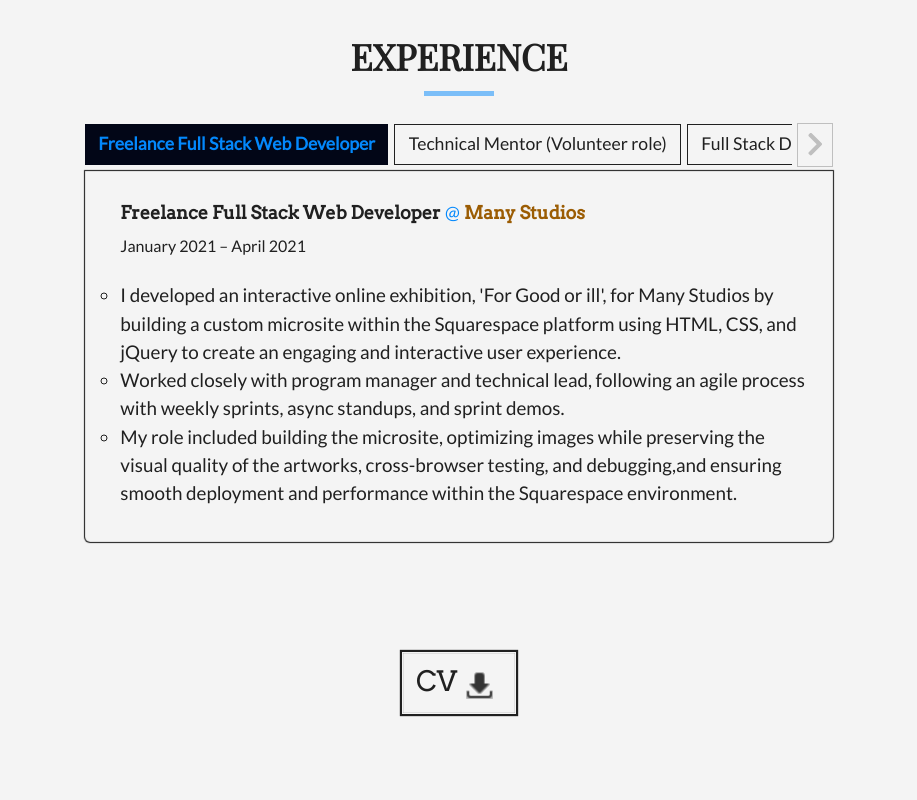
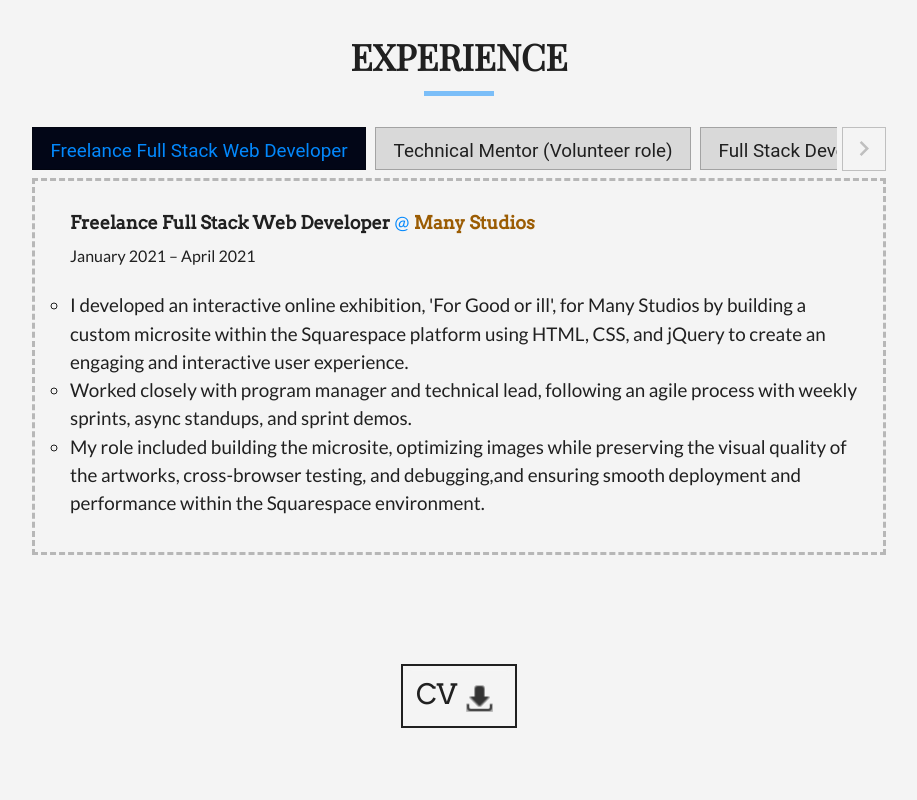
Before and after one commit to abdulkadiret/personal-portfolio, a React (Create React App) app: page / in a window 1280 px wide. Shown: the part 2540-3340 px from the top of the page, without its empty margins (181-1098 px from the left). Built offline with nearby package versions, Linux system fonts and the light colour scheme; a web font is replaced by a local one.

Commit message:
Updated Experience component with React Icons and CSS improvements

```diff
--- a/src/components/Experience/index.js
+++ b/src/components/Experience/index.js
@@ -1,14 +1,10 @@
 import React, { useState, useEffect, useRef } from 'react';
 import './style.css';
 import data from '../../assets/data/experianceData';
-import { Container, ButtonGroup, Button } from 'react-bootstrap';
+import { Container } from 'react-bootstrap';
 import DownloadIcon from '../../assets/images/download-icon.gif';
 import { TransitionGroup, CSSTransition } from 'react-transition-group';
-import { FontAwesomeIcon } from '@fortawesome/react-fontawesome';
-import {
-  faChevronLeft,
-  faChevronRight,
-} from '@fortawesome/free-solid-svg-icons';
+import { MdKeyboardArrowLeft, MdKeyboardArrowRight } from 'react-icons/md';
 
 const Experience = ({ className }) => {
   const [myExperience, setMyExperience] = useState(1);
@@ -21,22 +17,19 @@ const Experience = ({ className }) => {
     if (!el) return;
 
     const { scrollLeft, scrollWidth, clientWidth } = el;
-    const tolerance = 2; // adjust as needed for your layout
+    const tolerance = 2;
 
     setCanScrollLeft(scrollLeft > tolerance);
     setCanScrollRight(scrollLeft + clientWidth < scrollWidth - tolerance);
   };
 
-  const scroll = (scrollOffset) => {
+  const scroll = (offset) => {
     const el = scrollRef.current;
-    if (el) {
-      el.scrollBy({ left: scrollOffset, behavior: 'smooth' });
+    if (!el) return;
 
-      // Delay to let the scroll finish
-      setTimeout(() => {
-        checkScroll();
-      }, 300);
-    }
+    el.scrollBy({ left: offset, behavior: 'smooth' });
+
+    setTimeout(checkScroll, 300);
   };
 
   useEffect(() => {
@@ -44,7 +37,6 @@ const Experience = ({ className }) => {
     if (!el) return;
 
     checkScroll();
-
     el.addEventListener('scroll', checkScroll);
     window.addEventListener('resize', checkScroll);
 
@@ -55,67 +47,70 @@ const Experience = ({ className }) => {
   }, []);
 
   return (
-    <>
-      <section id='experience' className={className}>
-        <Container className='experience__content px-sm-1 px-md-5 px-lg-1 px-xl-5 col-lg-8 col-lg-offset-2'>
+    <section>
+      <div id='experience' className={`${className} pb-5`}>
+        <Container className='experience__content px-sm-1 px-md-5 px-lg-1 px-xl-5 col-lg-9 col-lg-offset-2'>
           <h1 className='center' data-aos='fade-up'>
             Experience
           </h1>
 
-          <div className='scroll-wrapper mb-1' data-aos='fade-up'>
+          <div
+            className='nav-tabs-scroll-container d-flex align-items-center position-relative'
+            data-aos='fade-up'
+          >
+            {/* Left Scroll Button */}
             {canScrollLeft && (
               <button
                 className='scroll-btn left'
                 onClick={() => scroll(-150)}
                 aria-label='Scroll left'
               >
-                <FontAwesomeIcon icon={faChevronLeft} />
+                <MdKeyboardArrowLeft className='slider-icon left' />
               </button>
             )}
 
-            <ButtonGroup
+            {/* Scrollable Tabs */}
+            <div
+              className='nav-tabs-wrapper flex-grow-1 overflow-auto'
               ref={scrollRef}
-              className='button__group text-center d-flex'
-              size='md'
-              role='group'
-              onMouseEnter={() =>
-                scrollRef.current.classList.add('scroll-visible')
-              }
-              onMouseLeave={() =>
-                scrollRef.current.classList.remove('scroll-visible')
-              }
+            >
+              <ul
+                className='nav nav-tabs flex-nowrap border-bottom-0'
+                id='experienceTabs'
               >
                 {data.map(({ id, title }) => (
-                <Button
-                  type='button'
-                  key={id}
-                  id={`${id}`}
-                  active={id === myExperience}
-                  className='btn experience__btn'
+                  <li className='nav-item' key={id}>
+                    <button
+                      className={`nav-link rounded-0 pb-1 pt-2 m-1 ${
+                        myExperience === id ? 'active' : ''
+                      }`}
                       onClick={() => setMyExperience(id)}
                     >
-                  <span>{title}</span>
-                </Button>
+                      {title}
+                    </button>
+                  </li>
                 ))}
-            </ButtonGroup>
+              </ul>
+            </div>
 
+            {/* Right Scroll Button */}
             {canScrollRight && (
               <button
                 className='scroll-btn right'
                 onClick={() => scroll(150)}
                 aria-label='Scroll right'
               >
-                <FontAwesomeIcon icon={faChevronRight} />
+                <MdKeyboardArrowRight className='slider-icon right' />
               </button>
             )}
           </div>
 
-          <div className='col px-0' data-aos='fade-up'>
           <ExperienceDetail id={myExperience.toString()} />
+        </Container>
       </div>
-        </Container>
-      </section>
+
       <div className='banner d-flex justify-content-center align-items-center'>
+        <div className='cv__box'>
           <a
             href='https://drive.google.com/file/d/1BsuZFuWce9dsfdkxsdzKedplYJ8TgNEt/view'
             target='_blank'
@@ -132,7 +127,8 @@ const Experience = ({ className }) => {
             />
           </a>
         </div>
-    </>
+      </div>
+    </section>
   );
 };
 
@@ -141,7 +137,11 @@ const ExperienceDetail = ({ id }) => {
   if (!foundExperience) return null;
 
   return (
-    <TransitionGroup key={foundExperience.id} className='experience__wrapper'>
+    <TransitionGroup
+      key={foundExperience.id}
+      className='experience__wrapper'
+      data-aos='fade-up'
+    >
       <CSSTransition
         key={foundExperience.id}
         appear={true}
--- a/src/components/Experience/style.css
+++ b/src/components/Experience/style.css
@@ -11,14 +11,12 @@
 .button__group {
   display: flex;
   overflow-x: auto;
-  white-space: nowrap;
   -webkit-overflow-scrolling: touch;
   scrollbar-width: none;
   flex-grow: 1;
   scroll-behavior: smooth;
 }
 
-/* Buttons inside scroll area */
 .button__group .btn {
   flex: 0 0 auto;
   margin-right: 0.4rem;
@@ -31,26 +29,6 @@
 
 .button__group .btn:last-child {
   margin-right: 0;
-}
-
-/* Scroll buttons */
-.scroll-btn {
-  background: none;
-  cursor: pointer;
-  font-size: 1.5rem;
-  padding: 0 0.5rem;
-  color: var(--text-color);
-  opacity: 0.25;
-  user-select: none;
-  transition: color 0.3s ease;
-}
-
-.scroll-btn.left:hover,
-.scroll-btn.right:hover {
-  color: var(--link-color);
-  border-color: var(--link-color);
-  opacity: 1;
-  box-shadow: 0 0 0 1px var(--link-color);
 }
 
 .button__group::-webkit-scrollbar-thumb {
@@ -73,7 +51,6 @@
   color: var(--primary-color);
   background: transparent;
   border-color: var(--text-color);
-  font-weight: bold;
 }
 
 .btn-primary:not(:disabled):not(.disabled):active,
@@ -85,18 +62,15 @@
   background: var(--buttonHover-color);
   border: none;
   box-shadow: none;
-  font-weight: bold;
 }
 
 .experience__wrapper {
   background: transparent;
   box-sizing: border-box;
-  box-shadow: inset 0 0 1px 0 var(--text-color), 0 0 1px 1px var(--text-color);
+  border: 3px dashed var(--transparent-border);
   padding: 1rem;
   padding-left: 2rem;
-  border-radius: 5px;
-  border-top-left-radius: 0;
-  border-top-right-radius: 0;
+  border-radius: 0;
 }
 
 .roles {
@@ -133,33 +107,41 @@
 }
 
 .banner {
-  height: 10rem;
+  min-height: 10rem;
+}
+
+.cv__box {
+  height: 100%;
+  background-color: transparent;
 }
 
 .cv__link__2 {
   font-size: 28px;
-  background-color: transparent;
+  font-family: 'Arvo', Georgia, serif;
+  font-weight: normal;
+  background-color: var(--grassy-bg);
   color: var(--text-color);
-  border: 0.1px solid var(--background-color);
-  box-shadow: inset 0 0 1px 0 var(--text-color), 0 0 1px 2px var(--text-color);
-  font-family: 'Arvo', serif, 'SF Mono', 'Fira Code', 'Fira Mono', 'Roboto Mono',
-    monospace;
-  font-weight: normal;
-  transition: font-size 0.1ms linear;
-  transition: background-color 0.2s linear;
+  backdrop-filter: blur(5px);
+  -webkit-backdrop-filter: blur(5px);
+  border-radius: 0;
+  border: 2px solid var(--text-color);
+  transition: background-color 1.5s ease-in-out,
+              color 1.5s ease-in-out,
+              box-shadow 1.5s ease-in-out,
+              transform 1.5s ease-in-out,
+              font-weight 1.5s ease-in-out;
 }
 
-.cv__link__2:hover,
-.cv__link__2:focus,
-.cv__link__2:active {
+.cv__box:hover .cv__link__2,
+.cv__box:focus .cv__link__2,
+.cv__box:active .cv__link__2 {
   background-color: var(--background-color);
   color: var(--text-color);
-  border: none;
-  outline: 0;
+  border: 2px solid transparent;
   box-shadow: 0 0 3px 3px var(--primary-color);
   font-weight: bold;
-  transition: font-size 0.1ms linear;
-  transition: background-color 0.2s linear;
+  transform: scale(1.02);
+  outline: none;
 }
 
 .download__icon__2 {
@@ -171,8 +153,6 @@
   filter: brightness(var(--brightness)) invert(var(--invert));
 }
 
-/*react-transition-group css*/
-/* appear - on page load */
 .fade-appear {
   opacity: 0;
   z-index: 1;
@@ -183,7 +163,6 @@
   transition: opacity 1000ms linear;
 }
 
-/* enter */
 .fade-enter {
   opacity: 0;
   z-index: 1;
@@ -194,7 +173,6 @@
   transition: opacity 5000ms linear 5000ms;
 }
 
-/* exit */
 .fade-exit {
   opacity: 1;
 }
@@ -207,3 +185,43 @@
 .fade-exit-done {
   opacity: 0;
 }
+
+.nav-tabs-scroll-container {
+  display: flex;
+  align-items: center;
+  position: relative;
+  margin-bottom: 0.18rem;
+}
+
+.nav-tabs-wrapper {
+  overflow-x: auto;
+  flex-grow: 1;
+  scrollbar-width: none;
+  -ms-overflow-style: none;
+}
+
+.nav-tabs-wrapper::-webkit-scrollbar {
+  display: none;
+}
+
+.nav-tabs {
+  flex-wrap: nowrap;
+  white-space: nowrap;
+  margin-bottom: 0;
+}
+
+#experienceTabs > .nav-item > button {
+  border: 1px solid var(--transparent-border);
+  color: var(--text-color);
+  background-color: var(--frame-color);
+}
+
+#experienceTabs > .nav-item > .active {
+  color: var(--primary-color);
+  background-color: var(--buttonHover-color);
+}
+
+#experienceTabs > .nav-item > button:hover {
+  border: 1px solid var(--text-color);
+  color: var(--primary-color);
+}
```
Lines whose indentation alone changed are shown as unchanged.
